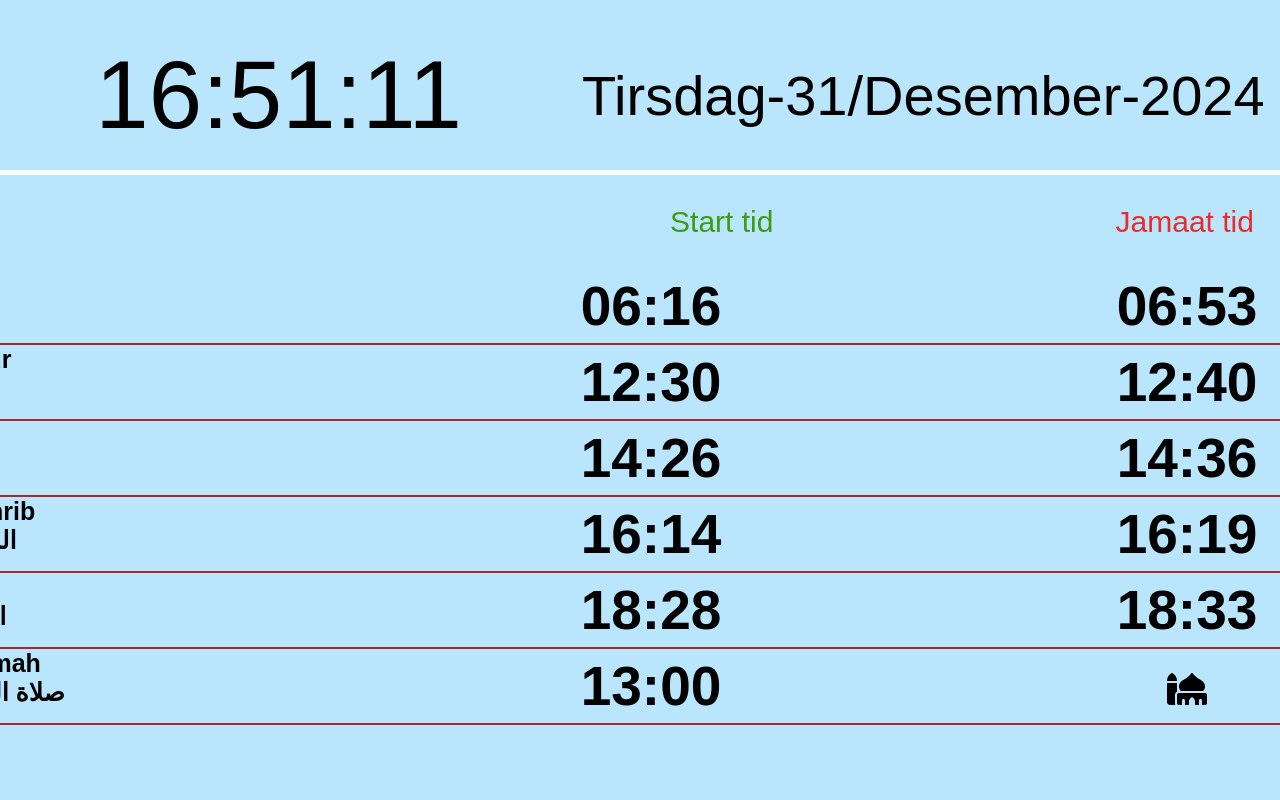
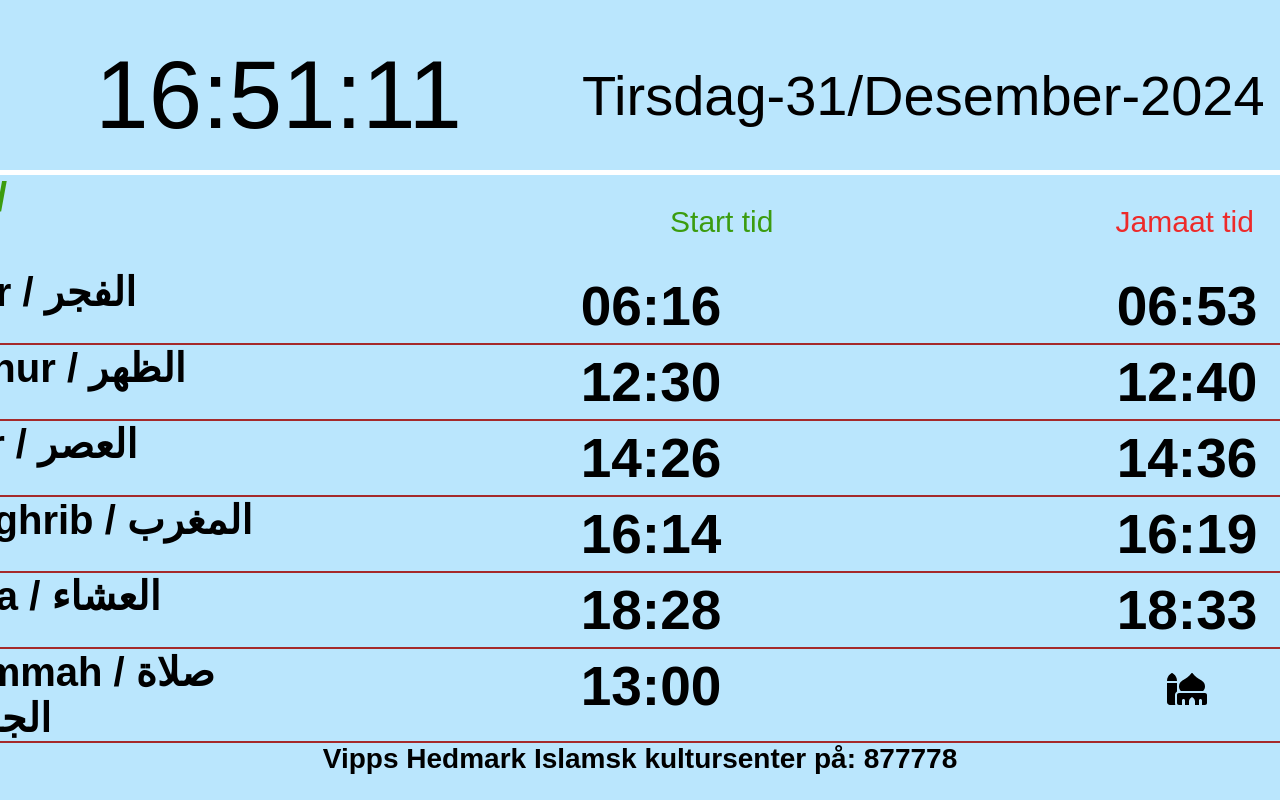
Before and after one commit to abdilatiiif/MoskeApp0.2, a React (Vite) app: page / in a window 1280 px wide. Shown: the top 800 px of the page. Built offline with nearby package versions, Linux system fonts and the light colour scheme; a web font is replaced by a local one.

Commit message:
bigger fonts

```diff
--- a/src/Content.jsx
+++ b/src/Content.jsx
@@ -132,6 +132,9 @@ export default function Content(props) {
           arabisknavn="صلاة الجمعة"
           bønn="Jummah"
         />
+        <div className="vipps">
+          Vipps Hedmark Islamsk kultursenter på: 877778{" "}
+        </div>
       </div>
       <div className="bismillah--container flip">﷽</div>
     </div>
--- a/src/Row.jsx
+++ b/src/Row.jsx
@@ -18,8 +18,7 @@ export default function Row(props) {
   ) : (
     <div className={props.classname}>
       <div className="bønn--navn">
-        {props.bønn}
-        <div className="bønn--navn"> {props.arabisknavn}</div>
+        {props.bønn} / {props.arabisknavn}
       </div>
       <p>{props.bønntid}</p>
 
--- a/src/content.css
+++ b/src/content.css
@@ -52,7 +52,16 @@
 }
 
 .bønn--navn {
-  font-size: 25px;
+  font-size: 40px;
   font-weight: bold;
   width: 20.75rem;
 }
+
+.vipps {
+  display: flex;
+  align-items: center;
+  justify-content: center;
+  text-align: center;
+  font-size: 28px;
+  font-weight: bold;
+}
```
